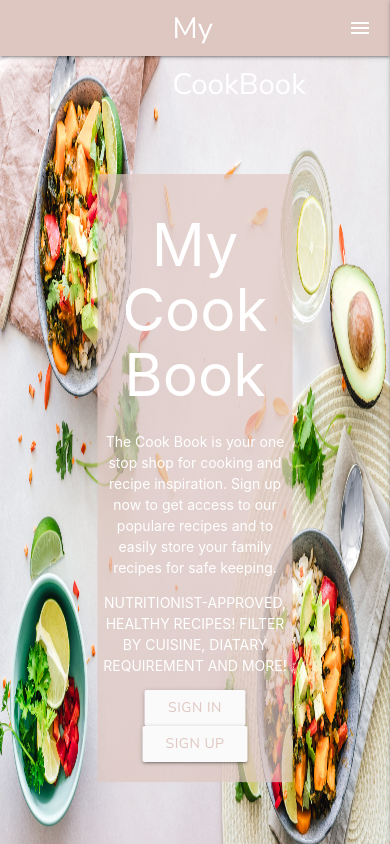
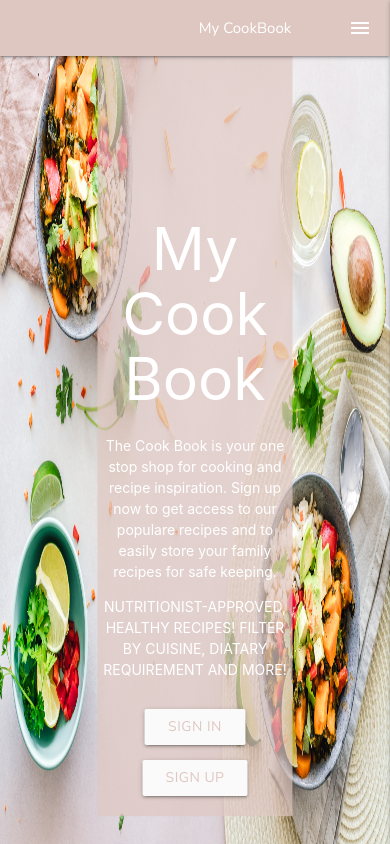
Before and after one commit to dkidanu1/Milestone-3, a Flask app: page / in a window 390 px wide. Run offline with Flask 2, Linux system fonts and the light colour scheme; data that the repository does not hold is empty; some libraries are stand-ins or nearby versions.

Commit message:
Add Mobile sizing for live size

```diff
--- a/static/css/style.css
+++ b/static/css/style.css
@@ -55,16 +55,22 @@
 }
 
 /************ Hero Image ************/
+  .homebtn {
+        padding-bottom: 15px;
+        padding-top: 15px;
+}
+
 .hero-image  {
   width: 100%;
   height: 100%;
-  background-position: center center;
+  background-position: center;
   background-repeat: no-repeat;
   position: fixed;
-  overflow-x:hidden;
+  overflow-x: hidden;
   margin-left: 0;
   padding-left:0;
   right: 0;
+    bottom: 0;
 }
 
 .hero-text {
@@ -90,6 +96,13 @@
   overflow: hidden;
 }
 
+.popularrecipe{
+  max-width: 200px;
+  width: 200px;
+  height: 134px;
+  max-height: 134px;
+}
+
 /************ Signin&Signup ************/
 
 .sign{
@@ -100,6 +113,10 @@
 
 .submitbtn{
   justify-content: center;
+}
+
+.signup{
+  margin-left: 150px;
 }
 
 /************ My Recipes ************/
@@ -124,6 +141,21 @@
     line-height:42px;
 
 }
+
+.container {
+    max-width: 1280px;
+    width: 90%;
+}
+
+@media only screen and (max-width: 600px) {
+  .container {
+    margin-left: 0;
+  }
+ #recipe_li{
+     margin:5px;
+ }
+}
+
 
 /************ Popular Recipes ************/
 .popular {
@@ -153,3 +185,72 @@ input.valid:not([type]), input.valid:not([type]):focus, input.valid[type=text]:n
     line-height: 22px;
     padding: 14px 16px;
 }
+
+
+/************ Media Queries ************/
+
+@media (max-width: 568px) {
+.homebtn {
+    padding-bottom: 15px;
+    padding-top: 15px;
+}
+ nav .brand-logo {
+    position: absolute;
+    color: #fff;
+    display: inline-block;
+    font-size: 15px;
+    padding: 0;
+}
+
+.cb{
+    padding-top: 150px;
+}
+
+.signup{
+    margin-left: 30px !important;
+    left: auto;
+    right: auto;
+}
+.signin{
+    margin-left: 30px !important;
+    left: auto;
+    right: auto;
+}
+.search_recipes {
+    font-size: 11px;
+    padding-left: 1px;
+    padding-right: 1px;
+}
+.reset_recipes {
+    font-size: 11px;
+    padding-left: 1px;
+    padding-right: 1px;
+  }
+}
+
+@media (max-width: 768px) {
+    .homebtn {
+        padding-bottom: 15px;
+        padding-top: 15px;
+}
+    .navtext{
+        font-size: 15px;
+}
+
+.cb{
+        padding-top: 150px;
+}
+
+.signup{
+    margin-left: 60px !important;
+    left: auto;
+    right: auto;
+}
+
+.signin {
+    margin-left: 30px !important;
+    left: auto;
+    right: auto;
+}
+
+}
--- a/templates/base.html
+++ b/templates/base.html
@@ -21,8 +21,8 @@
         <!-- top navbar-->
         <div class="navbar-fixed">
             <nav class="nav-extended navbar">
-                <div class="nav-wrapper ">
-                    <a href="{{ url_for('get_recipes') }}" class="brand-logo ">My CookBook</a>
+                <div class="nav-wrapper">
+                    <a href="{{ url_for('get_recipes') }}" class="brand-logo">My CookBook</a>
                     <a href="#" data-target="mobile-demo" class="sidenav-trigger right"><i
                             class="material-icons prefix">menu</i></a>
                     <ul class="right hide-on-med-and-down">
@@ -76,13 +76,6 @@
         {% endblock %}
     </main>
 
-    <script src="https://code.jquery.com/jquery-3.5.1.min.js"
-        integrity="sha256-9/aliU8dGd2tb6OSsuzixeV4y/faTqgFtohetphbbj0=" crossorigin="anonymous"></script>
-    <script src="https://cdnjs.cloudflare.com/ajax/libs/materialize/1.0.0/js/materialize.min.js"></script>
-    <script src="{{ url_for('static', filename='js/script.js') }}"></script>
-    {% block scripts %}
-    {% endblock %}
-</body>
 
 <section class="footer">
     <div class="container-fluid text-center">
@@ -95,4 +88,13 @@
     </div>
 </section>
 
+
+ <script src="https://code.jquery.com/jquery-3.5.1.min.js"
+        integrity="sha256-9/aliU8dGd2tb6OSsuzixeV4y/faTqgFtohetphbbj0=" crossorigin="anonymous"></script>
+    <script src="https://cdnjs.cloudflare.com/ajax/libs/materialize/1.0.0/js/materialize.min.js"></script>
+    <script src="{{ url_for('static', filename='js/script.js') }}"></script>
+    {% block scripts %}
+    {% endblock %}
+
+    </body>
 </html>
--- a/templates/popular_recipes.html
+++ b/templates/popular_recipes.html
@@ -18,10 +18,9 @@
         <div class="row">
             {% for recipe in recipes %}
             {% if recipe.popular %}
-            <div class="col s6 m4">
+            <div class="col s12 m6 l4 offset-s2">
                 <div class="card">
-                    <div class="card-image waves-effect waves-block waves-light"
-                        style="max-width: 200px; width: 200px; height: 134px; max-height: 134px;">
+                    <div class="card-image waves-effect waves-block waves-light popularrecipe">
                         <a href="{{ recipe.imageUrl }}"> <img class="activator" alt="recipes"
                                 src="{{ recipe.imageUrl }}"></a>
                     </div>
--- a/templates/recipes.html
+++ b/templates/recipes.html
@@ -7,20 +7,48 @@
         <div class="hero-image">
             <img class="hero-image" src="{{ url_for('static', filename='img/homepage.jpg') }}">
             <div class="hero-text">
-                <h1 class="">My Cook Book</h1>
-                <p class="sub-text"> The Cook Book is your one stop shop for cooking and recipe inspiration. Sign up now to get access to our populare recipes and to easily store your family recipes for safe keeping.</p>
-                <p class="sub-text">NUTRITIONIST-APPROVED, HEALTHY RECIPES! FILTER BY CUISINE, DIATARY REQUIREMENT AND MORE!</p>
+                <h1 class="cb">My Cook Book</h1>
+                <p class="sub-text"> The Cook Book is your one stop shop for cooking and recipe inspiration. Sign up now
+                    to get access to our populare recipes and to easily store your family recipes for safe keeping.</p>
+                <p class="sub-text">NUTRITIONIST-APPROVED, HEALTHY RECIPES! FILTER BY CUISINE, DIATARY REQUIREMENT AND
+                    MORE!</p>
                 {% if session.user %}
-                <a href="{{ url_for('popular_recipes') }}" class="waves-effect waves-light grey lighten-5 black-text btn"><i class="material-icons left"></i>Popular Recipes</a>
-                <a href="{{ url_for('add_recipe') }}" class="waves-effect waves-light grey lighten-5 black-text btn"><i class="material-icons left"></i>Add Recipe</a>
+                <div class="homebtn">
+                    <a href="{{ url_for('popular_recipes') }}"
+                        class="waves-effect waves-light grey lighten-5 black-text btn "><i
+                            class="material-icons left"></i>Popular Recipes</a>
+                </div>
+                <a href="{{ url_for('add_recipe') }}" class="waves-effect waves-light grey lighten-5 black-text btn"><i
+                        class="material-icons left"></i>Add Recipe</a>
                 {% else %}
-                <a href="{{ url_for('signin') }}" class="waves-effect waves-light grey lighten-5 peach btn"><i class="material-icons left"></i>Sign In</a>
-                <a href="{{ url_for('signup') }}" class="waves-effect waves-light grey lighten-5 peach btn"><i class="material-icons left"></i>Sign up</a>
+                <div class="homebtn">
+                    <a href="{{ url_for('signin') }}" class="waves-effect waves-light grey lighten-5 peach btn"><i
+                            class="material-icons left"></i>Sign In</a>
+                </div>
+                <a href="{{ url_for('signup') }}" class="waves-effect waves-light grey lighten-5 peach btn"><i
+                        class="material-icons left"></i>Sign up</a>
                 {% endif %}
             </div>
         </div>
     </div>
 </secion>
+<!-- If Time add this -->
+<section>
+       <div class="col s12 m8 offset-m2 l6 offset-l3">
+        <div class="card-panel grey lighten-5 z-depth-1">
+          <div class="row valign-wrapper">
+            <div class="col s2">
+              <img src="img/shiro.jpg" alt="" class="circle responsive-img"> <!-- notice the "circle" class -->
+            </div>
+            <div class="col s10">
+              <span class="black-text">
+                This is a square image. Add the "circle" class to it to make it appear circular.
+              </span>
+            </div>
+          </div>
+        </div>
+      </div>
+</section>
 
 
 {% endblock %}
--- a/templates/signin.html
+++ b/templates/signin.html
@@ -25,8 +25,8 @@
                     </div>
                 </div>
                 <!-- login -->
-                <div class="row" style="margin-left: 150px;">
-                    <button type="submit" class="col s6 btn-large grey lighten-5 peach center-align"> Sign In
+                <div class="row signin">
+                    <button type="submit" class="col s6 m8 btn-large grey lighten-5 peach center-align signin"> Sign In
                     </button>
                 </div>
             </div>
--- a/templates/signup.html
+++ b/templates/signup.html
@@ -26,8 +26,8 @@
                     </div>
                 </div>
                 <!-- register -->
-                <div class="row" style="margin-left: 150px;">
-                    <button type="submit" class="col s6 btn-large grey lighten-5 peach center-align">
+                <div class="row">
+                    <button type="submit" class="col s6 btn-large grey lighten-5 peach center-align signup">
                      <i class="material-icons prefix"></i> Sign Up
                     </button>
                 </div>
```
Also changed, not shown: templates/myrecipes.html (+5 -7 lines), static/img/shiro.jpg (added).
